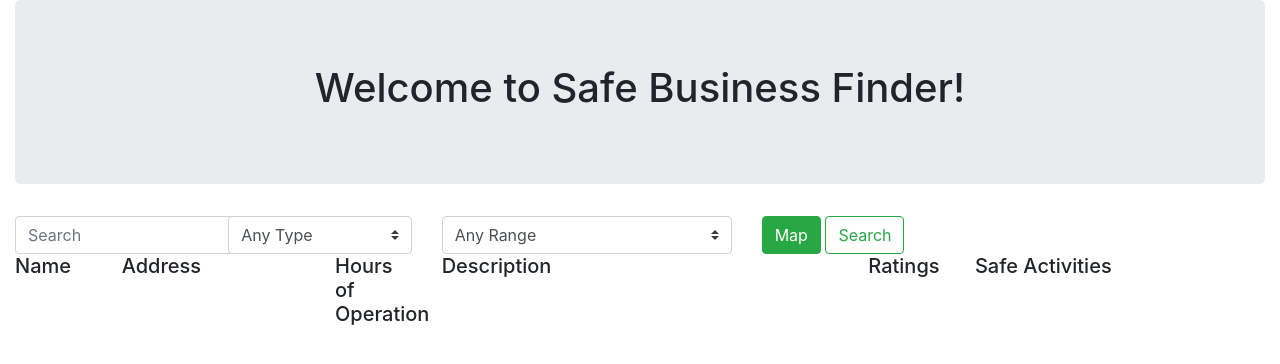
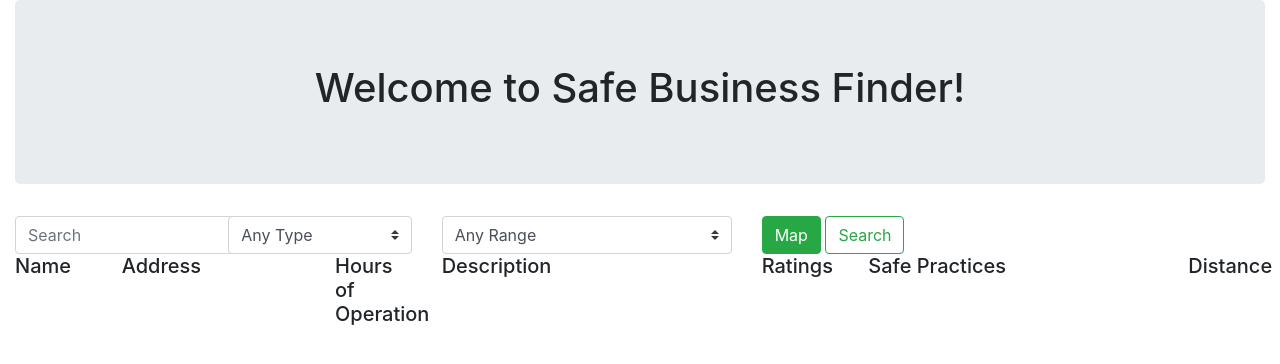
Before and after one commit to SteliosPapoutsakis/BusinessFinder, a Django app: page /find_business/ in a window 1280 px wide. Shown: the top 364 px of the page. Run offline with Django 3.2, Linux system fonts and the light colour scheme; data that the repository does not hold is empty; some libraries are stand-ins or nearby versions.

Commit message:
Added Distance heading

```diff
--- a/BusinessFinder/find_business/templates/find_business/index.html
+++ b/BusinessFinder/find_business/templates/find_business/index.html
@@ -70,7 +70,7 @@
         <h5>Hours of Operation</h5>
       </div>
 
-      <div class="col-lg-4">
+      <div class="col-lg-3">
         <h5>Description</h5> <!-- Description of businesses -->
       </div>
 
@@ -79,7 +79,11 @@
       </div>
 
       <div class="col-lg-3">
-        <h5>Safe Activities</h5> <!-- Safety Options of businesses  WHAT IS THIS ACTUALLY CALLED-->
+        <h5>Safe Practices</h5> <!-- Safety Options of businesses  WHAT IS THIS ACTUALLY CALLED-->
+      </div>
+
+			<div class="col-lg-1">
+        <h5>Distance</h5> <!-- Safety Options of businesses  WHAT IS THIS ACTUALLY CALLED-->
       </div>
 
     </div>
```
